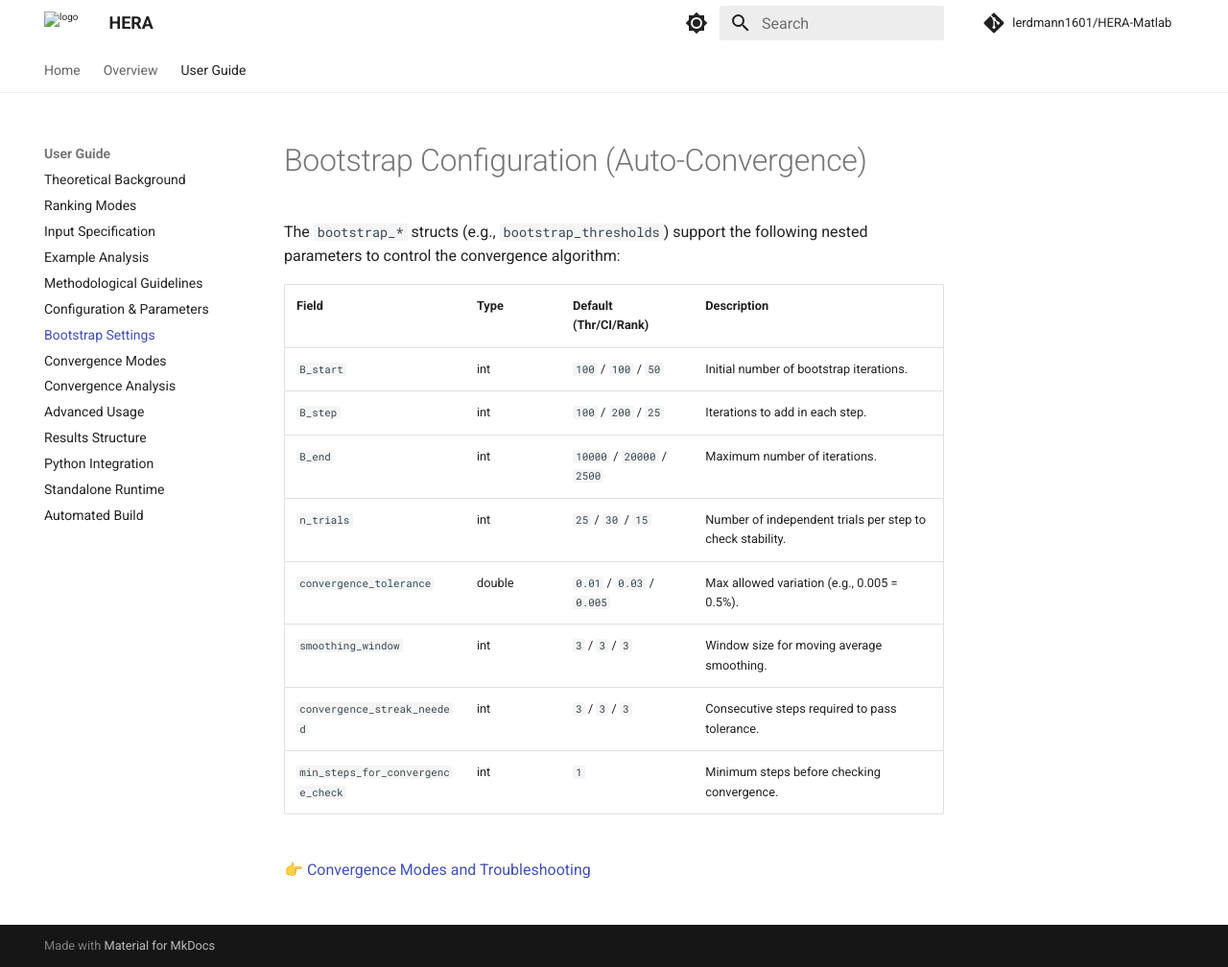
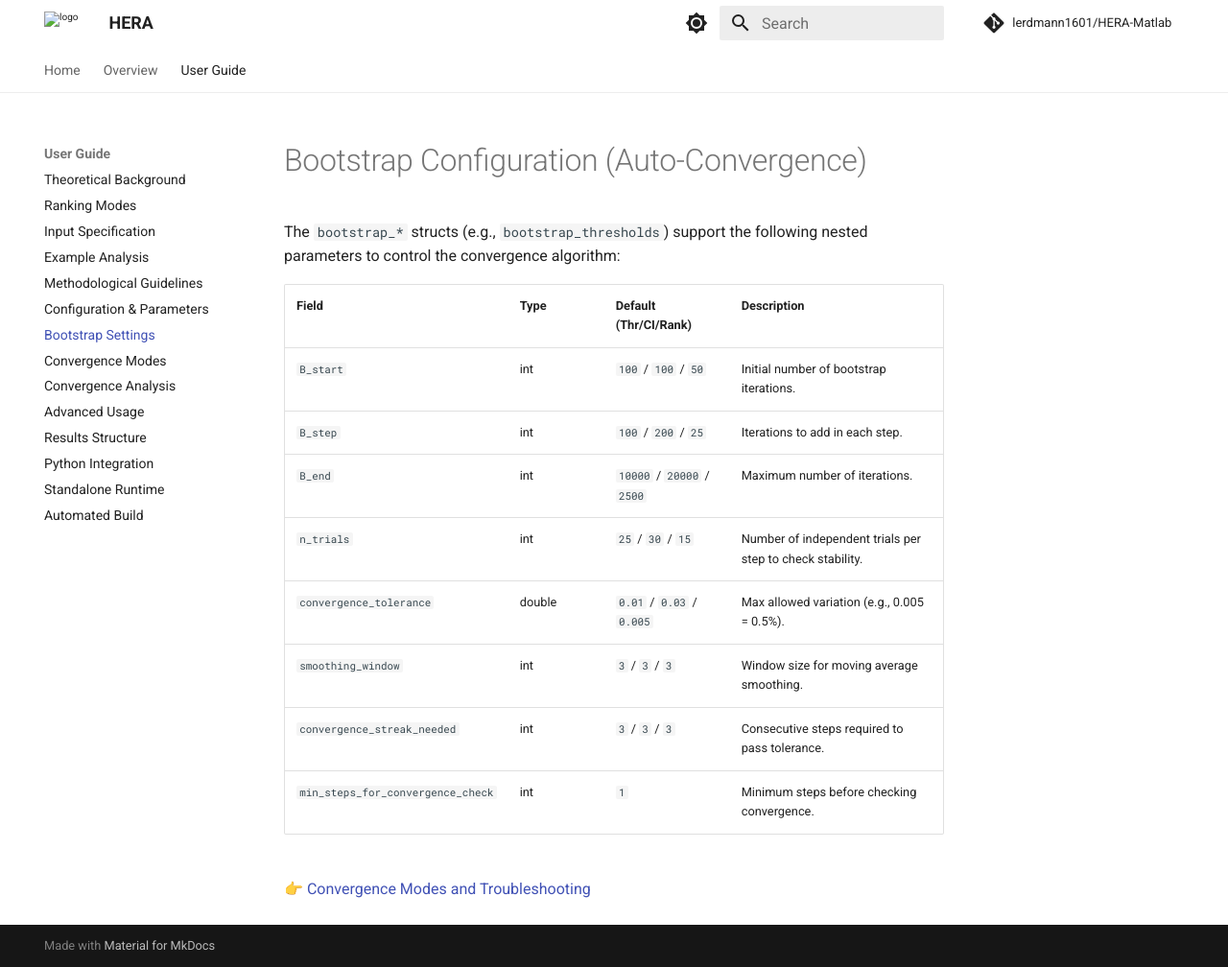
Before and after one commit to lerdmann1601/HERA-Matlab, an MkDocs documentation site: the page built from docs/Bootstrap_Configuration.md, in a window 1280 px wide and 1008 px high. Shown: the whole window at 96% size. Built offline with MkDocs 1.6.1 and Material for MkDocs 9.7.7, drawn with Linux system fonts in a browser that asks for light colours; comment, search, counter and statistics services are not loaded.

Commit message:
docs: Further refine table management in mkdocs...

```diff
--- a/docs/stylesheets/extra.css
+++ b/docs/stylesheets/extra.css
@@ -38,7 +38,6 @@
 
 /**
  * 4. Automatic Figure Numbering
- *    Counts <figure> elements and prefixes <figcaption> with "Fig. X: "
  */
 .md-content__inner {
     counter-reset: fig-count;
@@ -55,26 +54,54 @@
 
 /**
  * 5. Table Scaling & Responsiveness
- *    Ensures tables look good on mobile and desktop without layout breaks.
- *    Note: Horizontal scrolling for wide tables is enabled via mkdocs.yml.
+ *    Priority: Utilize horizontal scrolling to preserve identifier integrity.
  */
+
+/* Container for table scrolling (MkDocs Material standard) */
+.md-typeset__table {
+    overflow-x: auto !important;
+    display: block;
+    width: 100%;
+    -webkit-overflow-scrolling: touch;
+}
+
 .md-typeset table:not([class]) {
-    width: 100%;
+    width: auto;
+    min-width: 100%;
     margin-bottom: 1em;
+    border-collapse: collapse;
 }
 
 .md-typeset table:not([class]) th,
 .md-typeset table:not([class]) td {
     padding: 12px;
-    /* Prefers natural breaks but allows breaking anywhere if overflow would occur. */
-    overflow-wrap: anywhere;
+    /* word-break: keep-all prevents mid-word breaks for normal text. */
+    word-break: keep-all;
+    overflow-wrap: break-word;
 }
 
-/* Specific handling for code identifiers in tables (e.g. snake_case_names) */
+/**
+ * Handling for code identifiers (e.g. min_steps_for_convergence_check)
+ * If the name is extremely long, we allow the browser to break at natural points
+ * (like underscores or dots) if supported, but prioritize keeping it on one line
+ * to trigger the scrollbar.
+ */
 .md-typeset table:not([class]) td code {
-    white-space: pre-wrap;
-    /* Preserve spacing while allowing wrapping */
-    overflow-wrap: anywhere;
-    /* Allows breaking at underscores or dots */
+    white-space: pre;      /* Initially try to stay on one line to trigger scroll */
+    word-break: normal;
+    overflow-wrap: normal;
+}
+
+/* On very narrow screens, we allow identifiers to wrap at natural points if they exceed container width */
+@media screen and (max-width: 450px) {
+    .md-typeset table:not([class]) td code {
+        white-space: pre-wrap; /* Allows wrapping if the scrollbar isn't preferred */
+        overflow-wrap: break-word; /* Prefers breaking at underscores/points if possible */
+    }
+}
+
+/* Ensure description columns (last column) always wrap naturally at spaces */
+.md-typeset table:not([class]) td:last-child {
+    white-space: normal;
     word-break: normal;
 }
```
